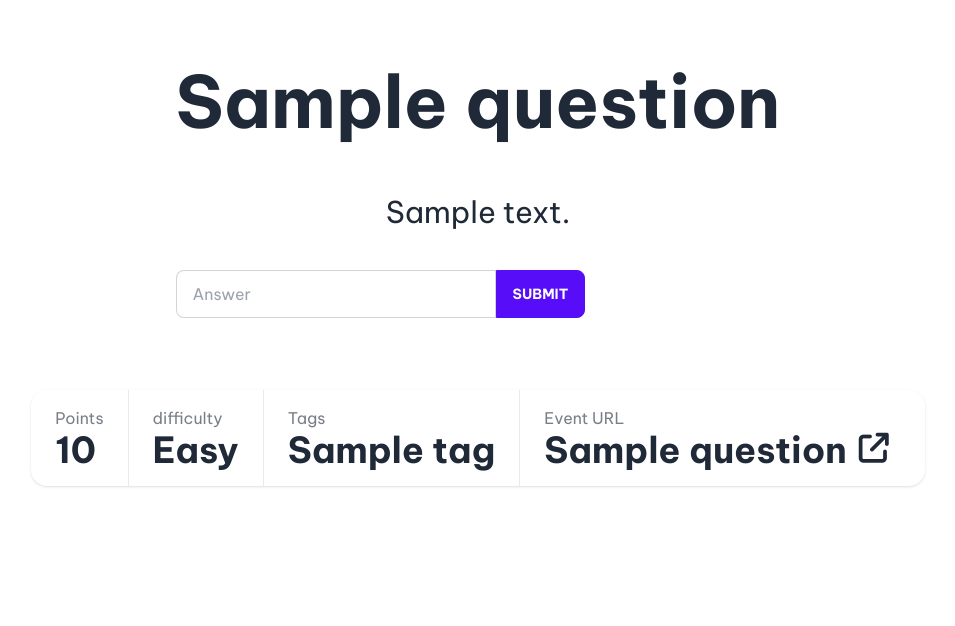
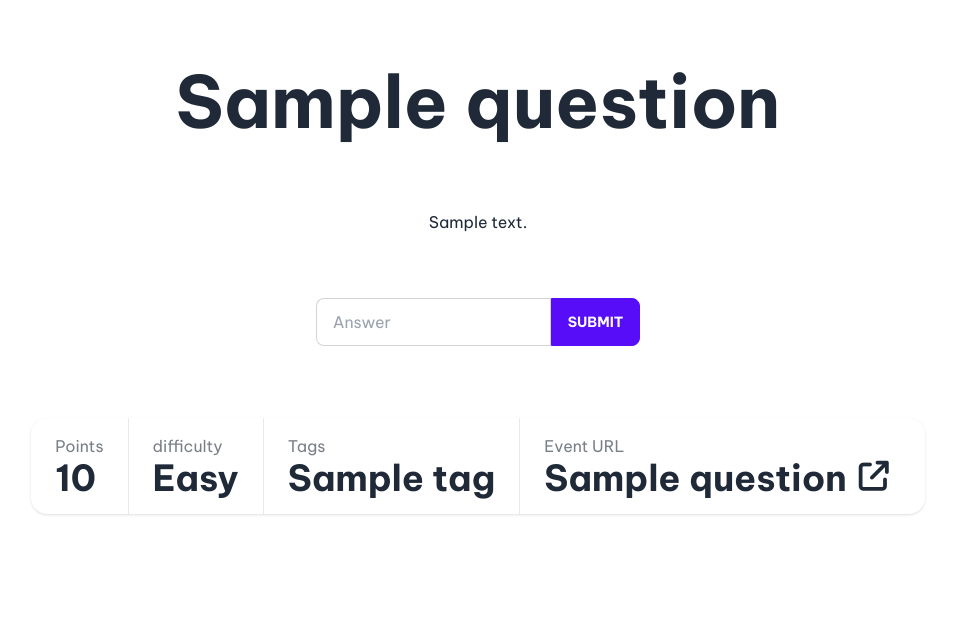
Before and after one commit to itsnishitjain/cryptforces, a Django app: page /problem/1 in a window 1280 px wide. Shown: the part 256-882 px from the top of the page, without its empty margins (162-1117 px from the left). Run offline with Django 4.2, Linux system fonts and the light colour scheme; a user stored in the database is signed in; tables that the repository leaves empty hold one stand-in row (values such as "Sample post"); style sheets or scripts are compiled from the project's sources; some libraries are stand-ins or nearby versions.

Commit message:
fixed centering

```diff
--- a/templates/problem.html
+++ b/templates/problem.html
@@ -34,7 +34,8 @@
     <div class="hero-content">
       <div class="max-w-full text-center">
         <h1 class="text-7xl font-bold">{{problem.name}}</h1>
-        <p class="text-3xl pt-14 pb-10">{{problem.question_text}}</p>
+        <p class="text-3xl pt-10 pb-8">{{problem.question_text|linebreaks}}</p>
+        <div class="flex w-full justify-center mt-16">
           <form method="POST">
             {% csrf_token %}
             <div class="input-group">
@@ -70,7 +71,6 @@
                   </div>
                 </div>
               </div>
-
               {% elif toast == 'Incorrect' %}
               <div id="snackbar">
                 <div class="alert alert-error shadow-lg">
@@ -95,6 +95,7 @@
               {% endif %}
             </center>
           </form>
+        </div>
       </div>
     </div>
   </div>
```
Lines whose indentation alone changed are shown as unchanged.
